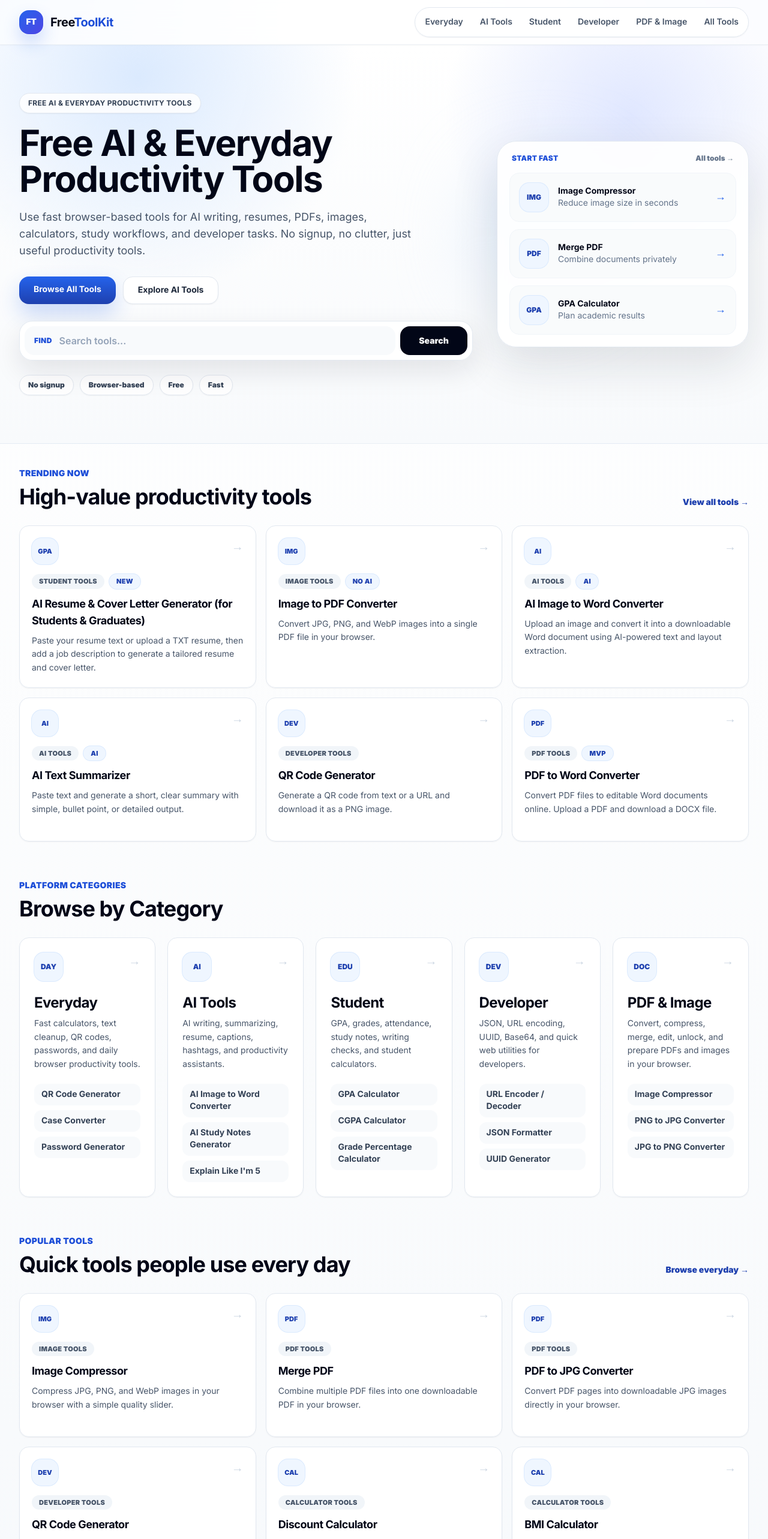
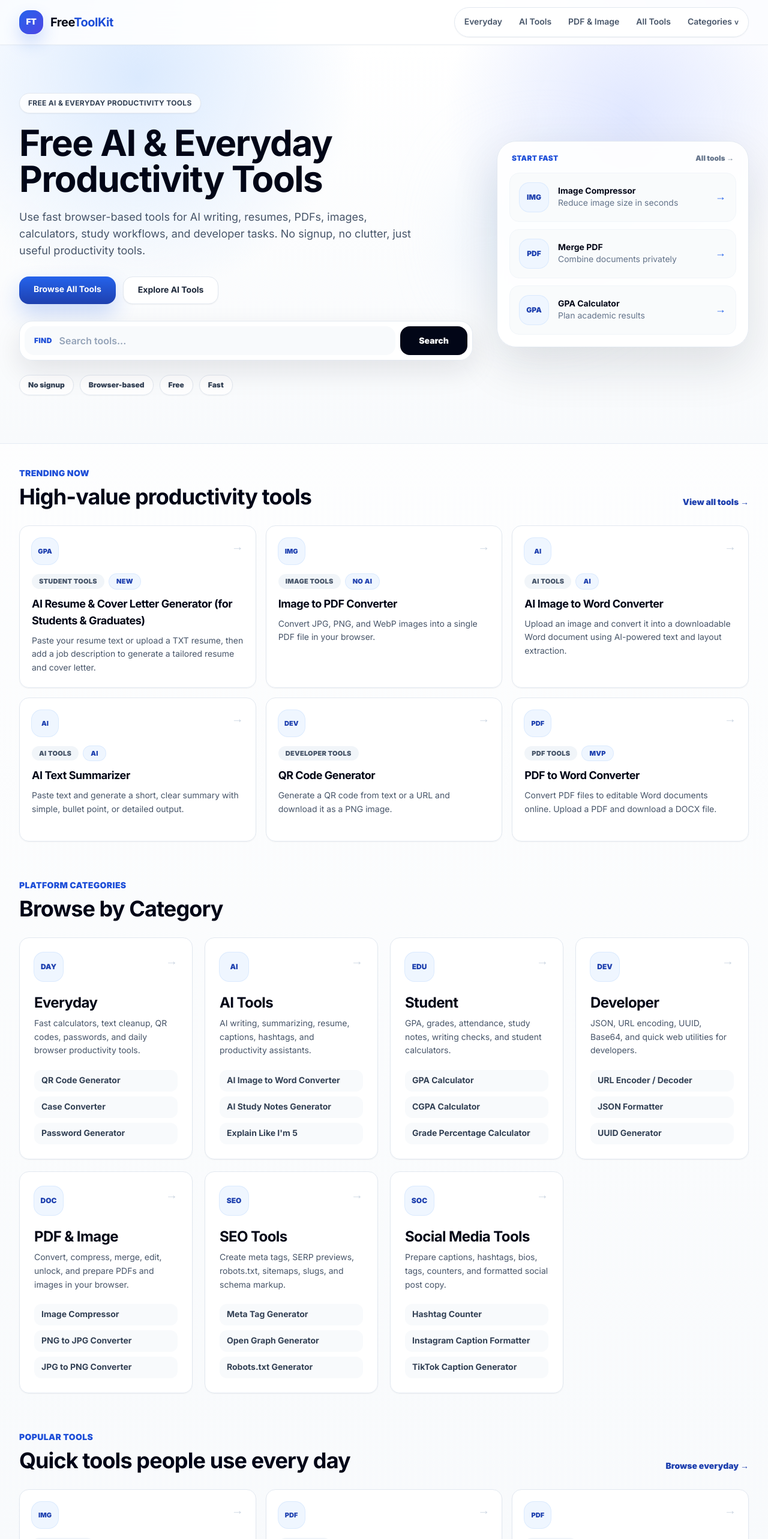
Before and after one commit to KushGam/freetoolkit, a Next.js app: page / in a window 1280 px wide. Shown: the top 2566 px of the page at 60% size. Built offline with nearby package versions, Linux system fonts and the light colour scheme.

Commit message:
Add new categories to navigation

```diff
--- a/app/all-tools/page.tsx
+++ b/app/all-tools/page.tsx
@@ -7,12 +7,12 @@ export function generateMetadata({ searchParams }: { searchParams?: { q?: string
   const hasQuery = Boolean(searchParams?.q?.trim());
   return {
     title: "All Free AI & Productivity Tools",
-    description: "Search every FreeToolKit AI, everyday, student, developer, PDF, and image tool in one clean productivity platform.",
+    description: "Search every FreeToolKit AI, everyday, student, developer, PDF, image, SEO, and social media tool in one clean productivity platform.",
     alternates: { canonical: canonicalUrl("/all-tools") },
     robots: hasQuery ? { index: false, follow: true } : { index: true, follow: true },
     openGraph: {
       title: "All Free AI & Productivity Tools | FreeToolKit",
-      description: "Find free browser-based tools for AI workflows, everyday tasks, PDFs, images, students, and developers.",
+      description: "Find free browser-based tools for AI workflows, everyday tasks, PDFs, images, students, developers, SEO, and social media.",
       url: canonicalUrl("/all-tools"),
       type: "website"
     }
@@ -26,8 +26,8 @@ export default function AllToolsPage({ searchParams }: { searchParams?: { q?: st
       <PageHeader
         eyebrow="Searchable toolkit"
         title="All FreeToolKit tools"
-        description="Search every free AI and everyday productivity tool across Everyday, AI Tools, Student, Developer, and PDF & Image. Tools are organized for quick access and designed to work without login."
-        badges={["Everyday", "AI Tools", "Student", "Developer", "PDF & Image"]}
+        description="Search every free AI and everyday productivity tool across Everyday, AI Tools, Student, Developer, PDF & Image, SEO Tools, and Social Media Tools. Tools are organized for quick access and designed to work without login."
+        badges={["Everyday", "AI Tools", "PDF & Image", "SEO Tools", "Social Media Tools"]}
       />
       <div className="mt-8"><AllToolsSearch initialQuery={searchParams?.q ?? ""} /></div>
       </Container>
--- a/app/page.tsx
+++ b/app/page.tsx
@@ -4,12 +4,12 @@ import { AdSlot } from "@/components/AdSlot";
 import { HomeToolSearch } from "@/components/HomeToolSearch";
 import { Badge, Card, CategoryCard, Container, ToolCard } from "@/components/ui";
 import { blogHref, blogPosts } from "@/data/blog";
-import { getToolsByTopLevelCategory, tools, toolHref, topLevelCategoryRoutes, type TopLevelCategory } from "@/data/tools";
+import { getToolsByTopLevelCategory, tools, toolHref, topLevelCategories, topLevelCategoryRoutes, type TopLevelCategory } from "@/data/tools";
 import { canonicalUrl, siteUrl } from "@/lib/utils";
 
 export const metadata: Metadata = {
   title: "Free AI & Everyday Productivity Tools",
-  description: "Use 76 free browser-based tools for AI writing, PDFs, images, resumes, calculators, student work, text cleanup, security, and developer utilities.",
+  description: "Use 138 free browser-based tools for AI writing, PDFs, images, resumes, SEO, social media, calculators, student work, text cleanup, security, and developer utilities.",
   keywords: ["free online tools", "AI tools", "PDF tools", "image tools", "student tools", "productivity tools", "developer tools"],
   alternates: { canonical: canonicalUrl("/") },
   openGraph: {
@@ -85,6 +85,16 @@ const categoryDetails: Record<TopLevelCategory, { href: string; icon: string; de
     href: topLevelCategoryRoutes["PDF & Image"],
     icon: "DOC",
     description: "Convert, compress, merge, edit, unlock, and prepare PDFs and images in your browser."
+  },
+  "SEO Tools": {
+    href: topLevelCategoryRoutes["SEO Tools"],
+    icon: "SEO",
+    description: "Create meta tags, SERP previews, robots.txt, sitemaps, slugs, and schema markup."
+  },
+  "Social Media Tools": {
+    href: topLevelCategoryRoutes["Social Media Tools"],
+    icon: "SOC",
+    description: "Prepare captions, hashtags, bios, tags, counters, and formatted social post copy."
   }
 };
 
@@ -212,8 +222,8 @@ export default function HomePage() {
         <section className="mt-16">
           <p className="text-sm font-black uppercase tracking-wide text-brand-600">Platform categories</p>
           <h2 className="mt-2 font-display text-3xl font-bold tracking-tight text-slate-950 sm:text-4xl">Browse by Category</h2>
-          <div className="mt-7 grid gap-5 sm:grid-cols-2 lg:grid-cols-5">
-            {(["Everyday", "AI Tools", "Student", "Developer", "PDF & Image"] as TopLevelCategory[]).map((category) => {
+          <div className="mt-7 grid gap-5 sm:grid-cols-2 lg:grid-cols-4">
+            {topLevelCategories.map((category) => {
               const details = categoryDetails[category];
               const categoryTools = getToolsByTopLevelCategory(category).slice(0, 3);
               return (
--- a/components/Footer.tsx
+++ b/components/Footer.tsx
@@ -4,8 +4,8 @@ import { getToolsByTopLevelCategory, toolHref, topLevelCategories, topLevelCateg
 export function Footer() {
   return (
     <footer className="border-t border-slate-200 bg-white/90 backdrop-blur">
-      <div className="mx-auto grid max-w-7xl gap-8 px-4 py-12 sm:px-6 md:grid-cols-6 lg:px-8">
-        <div className="md:col-span-2">
+      <div className="mx-auto grid max-w-7xl gap-8 px-4 py-12 sm:grid-cols-2 sm:px-6 lg:grid-cols-4 lg:px-8">
+        <div className="sm:col-span-2">
           <Link href="/" className="flex items-center gap-3 text-xl font-bold tracking-tight text-slate-950">
             <span className="flex h-10 w-10 items-center justify-center rounded-2xl bg-gradient-to-br from-brand-500 to-indigo-600 text-sm font-black text-white shadow-[0_14px_28px_rgba(37,99,235,0.18)]">FT</span>
             <span>Free<span className="text-brand-600">ToolKit</span></span>
--- a/components/Header.tsx
+++ b/components/Header.tsx
@@ -4,14 +4,25 @@ import Link from "next/link";
 import { useState } from "react";
 import { cn } from "@/lib/utils";
 
-const links = [
+const primaryLinks = [
   { href: "/everyday", label: "Everyday" },
   { href: "/ai-tools", label: "AI Tools" },
-  { href: "/student", label: "Student" },
-  { href: "/developer", label: "Developer" },
   { href: "/pdf-image", label: "PDF & Image" },
   { href: "/all-tools", label: "All Tools" }
 ];
+
+const categoryLinks = [
+  { href: "/student", label: "Student" },
+  { href: "/developer", label: "Developer" },
+  { href: "/seo-tools", label: "SEO Tools" },
+  { href: "/social-media-tools", label: "Social Media Tools" },
+  { href: "/image-tools", label: "Image Tools" },
+  { href: "/pdf-tools", label: "PDF Tools" },
+  { href: "/text-tools", label: "Text Tools" },
+  { href: "/calculator-tools", label: "Calculator Tools" }
+];
+
+const mobileLinks = [...primaryLinks.slice(0, 3), ...categoryLinks, primaryLinks[3]];
 
 export function Header() {
   const [open, setOpen] = useState(false);
@@ -25,11 +36,24 @@ export function Header() {
         </Link>
 
         <nav className="hidden shrink-0 items-center gap-1 rounded-full border border-slate-200 bg-white/85 p-1 text-sm font-semibold text-slate-600 shadow-sm lg:flex">
-          {links.map((link) => (
+          {primaryLinks.map((link) => (
             <Link key={link.href} href={link.href} className="rounded-full px-3 py-2.5 transition hover:bg-brand-50 hover:text-brand-700">
               {link.label}
             </Link>
           ))}
+          <details className="group relative">
+            <summary className="flex cursor-pointer list-none items-center gap-1 rounded-full px-3 py-2.5 transition hover:bg-brand-50 hover:text-brand-700">
+              Categories
+              <span aria-hidden="true" className="text-xs transition group-open:rotate-180">v</span>
+            </summary>
+            <div className="absolute right-0 top-full mt-2 grid w-64 gap-1 rounded-2xl border border-slate-200 bg-white p-2 shadow-xl shadow-slate-900/[0.08]">
+              {categoryLinks.map((link) => (
+                <Link key={link.href} href={link.href} className="rounded-xl px-3 py-2 text-sm font-bold text-slate-700 transition hover:bg-brand-50 hover:text-brand-700">
+                  {link.label}
+                </Link>
+              ))}
+            </div>
+          </details>
         </nav>
 
         <button
@@ -44,7 +68,7 @@ export function Header() {
 
       <div className={cn("border-t border-slate-100 bg-white/95 px-4 py-3 shadow-lg shadow-slate-900/[0.04] lg:hidden", !open && "hidden")}>
         <nav className="mx-auto grid max-w-7xl gap-2 text-sm font-semibold text-slate-700">
-          {links.map((link) => (
+          {mobileLinks.map((link) => (
             <Link key={link.href} href={link.href} className="rounded-2xl border border-slate-100 bg-white px-4 py-4 text-base shadow-sm transition hover:border-brand-200 hover:bg-brand-50 hover:text-brand-700" onClick={() => setOpen(false)}>
               {link.label}
             </Link>
--- a/components/top-level-category-page.tsx
+++ b/components/top-level-category-page.tsx
@@ -20,7 +20,9 @@ const categoryBadges: Record<TopLevelCategory, string[]> = {
   "AI Tools": ["Writing", "Resume", "Captions", "Productivity"],
   Student: ["Grades", "GPA", "Attendance", "Study"],
   Developer: ["JSON", "URLs", "UUIDs", "Base64"],
-  "PDF & Image": ["PDF", "Images", "Converters", "Browser-based"]
+  "PDF & Image": ["PDF", "Images", "Converters", "Browser-based"],
+  "SEO Tools": ["Meta", "SERP", "Schema", "Crawling"],
+  "Social Media Tools": ["Captions", "Hashtags", "Bios", "Counters"]
 };
 
 export function TopLevelCategoryPage({ category }: { category: TopLevelCategory }) {
--- a/data/seo.ts
+++ b/data/seo.ts
@@ -196,5 +196,13 @@ export const topLevelCategorySeo: Record<TopLevelCategory, Pick<CategorySeo, "bo
       "Use related tools to move step by step: resize an image before converting, extract PDF pages before merging, or compress the final file before upload."
     ],
     faqs: [...categorySeo["PDF Tools"].faqs.slice(0, 2), ...categorySeo["Image Tools"].faqs.slice(0, 2)]
+  },
+  "SEO Tools": {
+    body: categorySeo["SEO Tools"].body,
+    faqs: categorySeo["SEO Tools"].faqs
+  },
+  "Social Media Tools": {
+    body: categorySeo["Social Media Tools"].body,
+    faqs: categorySeo["Social Media Tools"].faqs
   }
 };
--- a/data/tools.ts
+++ b/data/tools.ts
@@ -426,16 +426,18 @@ export const tools: Tool[] = [...coreTools, ...newTools, ...expandedTools];
 
 export const categories: ToolCategory[] = ["Image Tools", "PDF Tools", "Student Tools", "AI Tools", "Text Tools", "Developer Tools", "Calculator Tools", "Security Tools", "SEO Tools", "Social Media Tools"];
 
-export type TopLevelCategory = "Everyday" | "AI Tools" | "Student" | "Developer" | "PDF & Image";
+export type TopLevelCategory = "Everyday" | "AI Tools" | "Student" | "Developer" | "PDF & Image" | "SEO Tools" | "Social Media Tools";
 
-export const topLevelCategories: TopLevelCategory[] = ["Everyday", "AI Tools", "Student", "Developer", "PDF & Image"];
+export const topLevelCategories: TopLevelCategory[] = ["Everyday", "AI Tools", "Student", "Developer", "PDF & Image", "SEO Tools", "Social Media Tools"];
 
 export const topLevelCategoryRoutes: Record<TopLevelCategory, string> = {
   Everyday: "/everyday",
   "AI Tools": "/ai-tools",
   Student: "/student",
   Developer: "/developer",
-  "PDF & Image": "/pdf-image"
+  "PDF & Image": "/pdf-image",
+  "SEO Tools": "/seo-tools",
+  "Social Media Tools": "/social-media-tools"
 };
 
 export const topLevelCategoryIntros: Record<TopLevelCategory, string> = {
@@ -443,7 +445,9 @@ export const topLevelCategoryIntros: Record<TopLevelCategory, string> = {
   "AI Tools": "Free AI tools for writing, resumes, captions, study notes, content, and productivity workflows.",
   Student: "Free student tools for grades, GPA, attendance, study time, word count, and career preparation.",
   Developer: "Free developer tools for JSON, encoding, UUIDs, URLs, and quick web utilities.",
-  "PDF & Image": "Free PDF and image tools for converting, compressing, editing, extracting, and preparing files in your browser."
+  "PDF & Image": "Free PDF and image tools for converting, compressing, editing, extracting, and preparing files in your browser.",
+  "SEO Tools": "Free SEO tools for metadata, SERP previews, robots.txt, sitemaps, slugs, keyword checks, and schema markup.",
+  "Social Media Tools": "Free social media tools for captions, hashtags, bios, tags, character counts, and post formatting."
 };
 
 export const topLevelCategoryOldLinks: Record<TopLevelCategory, Array<{ label: string; href: string }>> = {
@@ -458,7 +462,9 @@ export const topLevelCategoryOldLinks: Record<TopLevelCategory, Array<{ label: s
   "PDF & Image": [
     { label: "PDF Tools", href: "/pdf-tools" },
     { label: "Image Tools", href: "/image-tools" }
-  ]
+  ],
+  "SEO Tools": [{ label: "SEO Tools", href: "/seo-tools" }],
+  "Social Media Tools": [{ label: "Social Media Tools", href: "/social-media-tools" }]
 };
 
 export const categoryRoutes: Record<ToolCategory, string> = {
@@ -496,6 +502,8 @@ export function getTopLevelCategory(tool: Tool): TopLevelCategory {
   if (tool.category === "AI Tools") return "AI Tools";
   if (tool.category === "Student Tools") return "Student";
   if (tool.category === "Developer Tools" && tool.slug !== "qr-code-generator") return "Developer";
+  if (tool.category === "SEO Tools") return "SEO Tools";
+  if (tool.category === "Social Media Tools") return "Social Media Tools";
   if (tool.category === "PDF Tools" || tool.category === "Image Tools") return "PDF & Image";
   return "Everyday";
 }
```
Also changed, not shown: 1 other file (tests, documents, lock files or other folders).
